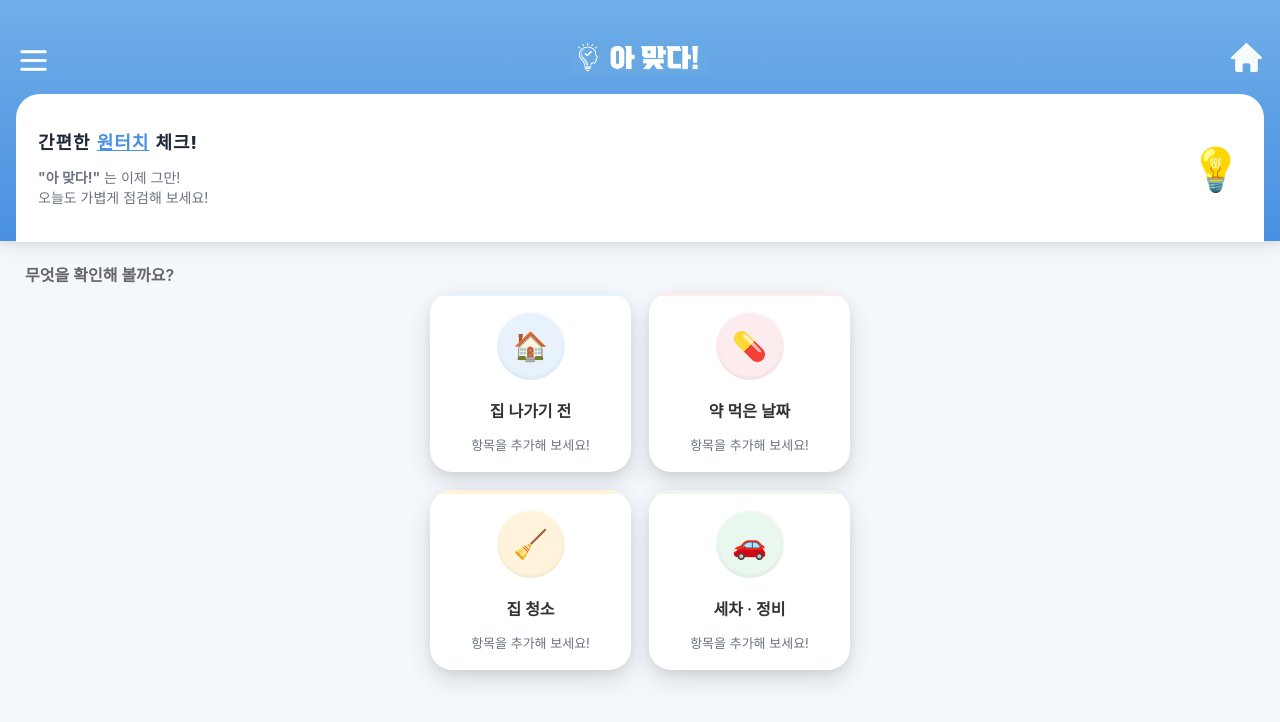
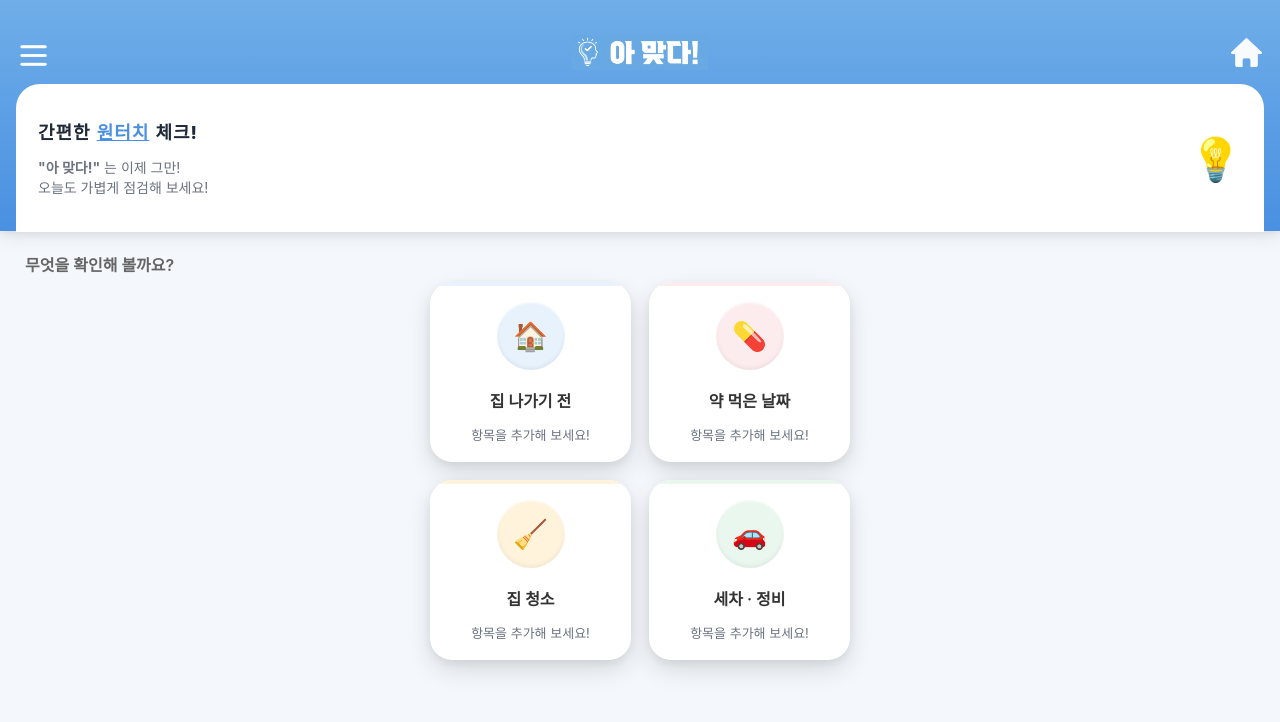
Before and after one commit to kang99999999/amatda, a Next.js app: page / in a window 1280 px wide. Shown: the top 722 px of the page. Built offline with nearby package versions, Linux system fonts and the light colour scheme; a web font is replaced by a local one.

Commit message:
header 수정2

```diff
--- a/src/styles/base.css
+++ b/src/styles/base.css
@@ -75,8 +75,8 @@ a {
   top: 0;
   z-index: 50;
   background: linear-gradient(180deg, var(--primary), var(--primary-dark));
-  padding: 40px 16px 56px;
-  height:145px;
+  padding: 35px 16px 56px;
+  height:140px;
   box-shadow:
   0 0px 24px rgba(0,0,0,0.12),
   0 3px 8px rgba(0,0,0,0.06);
```
